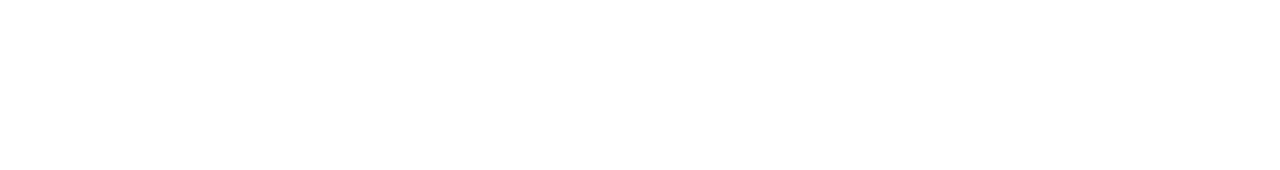
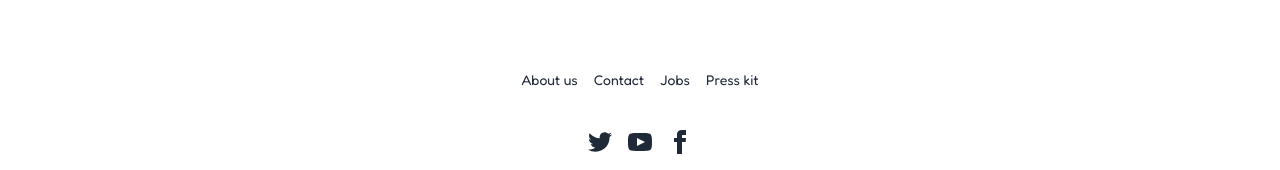
Before and after one commit to mariotbg11/cmlabs-frontend-internship-test, a React (Vite) app: page / in a window 1280 px wide. Shown: the part 782-952 px from the top of the page. Before the commit the page ends 800 px from the top, so only its background shows below. Built offline with nearby package versions, Linux system fonts and the light colour scheme.

Commit message:
feat: create footer component

```diff
--- a/src/App.jsx
+++ b/src/App.jsx
@@ -1,3 +1,4 @@
+import Footer from "./components/Footer";
 import Hero from "./components/Hero";
 import Navbar from "./components/Navbar";
 
@@ -6,6 +7,7 @@
     <div className="font-fredoka max-w-screen-xl mx-auto px-2">
       <Navbar />
       <Hero />
+      <Footer />
     </div>
   );
 }
--- /dev/null
+++ b/src/components/Footer.jsx
@@ -0,0 +1,57 @@
+function Footer() {
+  return (
+    <footer className="footer footer-center bg-base-100 text-base-content rounded p-10">
+      <nav className="grid grid-flow-col gap-4">
+        <a className="link link-hover">About us</a>
+        <a className="link link-hover">Contact</a>
+        <a className="link link-hover">Jobs</a>
+        <a className="link link-hover">Press kit</a>
+      </nav>
+      <nav>
+        <div className="grid grid-flow-col gap-4">
+          <a>
+            <svg
+              xmlns="http://www.w3.org/2000/svg"
+              width="24"
+              height="24"
+              viewBox="0 0 24 24"
+              className="fill-current"
+            >
+              <path d="M24 4.557c-.883.392-1.832.656-2.828.775 1.017-.609 1.798-1.574 2.165-2.724-.951.564-2.005.974-3.127 1.195-.897-.957-2.178-1.555-3.594-1.555-3.179 0-5.515 2.966-4.797 6.045-4.091-.205-7.719-2.165-10.148-5.144-1.29 2.213-.669 5.108 1.523 6.574-.806-.026-1.566-.247-2.229-.616-.054 2.281 1.581 4.415 3.949 4.89-.693.188-1.452.232-2.224.084.626 1.956 2.444 3.379 4.6 3.419-2.07 1.623-4.678 2.348-7.29 2.04 2.179 1.397 4.768 2.212 7.548 2.212 9.142 0 14.307-7.721 13.995-14.646.962-.695 1.797-1.562 2.457-2.549z"></path>
+            </svg>
+          </a>
+          <a>
+            <svg
+              xmlns="http://www.w3.org/2000/svg"
+              width="24"
+              height="24"
+              viewBox="0 0 24 24"
+              className="fill-current"
+            >
+              <path d="M19.615 3.184c-3.604-.246-11.631-.245-15.23 0-3.897.266-4.356 2.62-4.385 8.816.029 6.185.484 8.549 4.385 8.816 3.6.245 11.626.246 15.23 0 3.897-.266 4.356-2.62 4.385-8.816-.029-6.185-.484-8.549-4.385-8.816zm-10.615 12.816v-8l8 3.993-8 4.007z"></path>
+            </svg>
+          </a>
+          <a>
+            <svg
+              xmlns="http://www.w3.org/2000/svg"
+              width="24"
+              height="24"
+              viewBox="0 0 24 24"
+              className="fill-current"
+            >
+              <path d="M9 8h-3v4h3v12h5v-12h3.642l.358-4h-4v-1.667c0-.955.192-1.333 1.115-1.333h2.885v-5h-3.808c-3.596 0-5.192 1.583-5.192 4.615v3.385z"></path>
+            </svg>
+          </a>
+        </div>
+      </nav>
+      <aside>
+        <p>
+          Copyright © {new Date().getFullYear()} - All right reserved by 🍕
+          Meals
+        </p>
+      </aside>
+    </footer>
+  );
+}
+
+export default Footer;
--- a/src/components/Hero.jsx
+++ b/src/components/Hero.jsx
@@ -1,6 +1,6 @@
 function Hero() {
   return (
-    <div className="hero bg-yellow-50 h-full px-2 w-full md:w-3/4 mx-auto rounded-lg">
+    <div className="hero bg-yellow-50 h-full px-2 my-16 w-full md:w-3/4 mx-auto rounded-lg">
       <div className="hero-content text-center">
         <div className="max-w-2xl">
           <p className="text-sm pb-6">Hi! Welcome to Meals 🍕</p>
--- a/src/components/Navbar.jsx
+++ b/src/components/Navbar.jsx
@@ -1,6 +1,6 @@
 function Navbar() {
   return (
-    <div className="navbar bg-base-100 mb-14">
+    <div className="navbar bg-base-100">
       <div className="flex-1">
         <a className="btn btn-ghost text-xl">🍕 Meals</a>
       </div>
```
